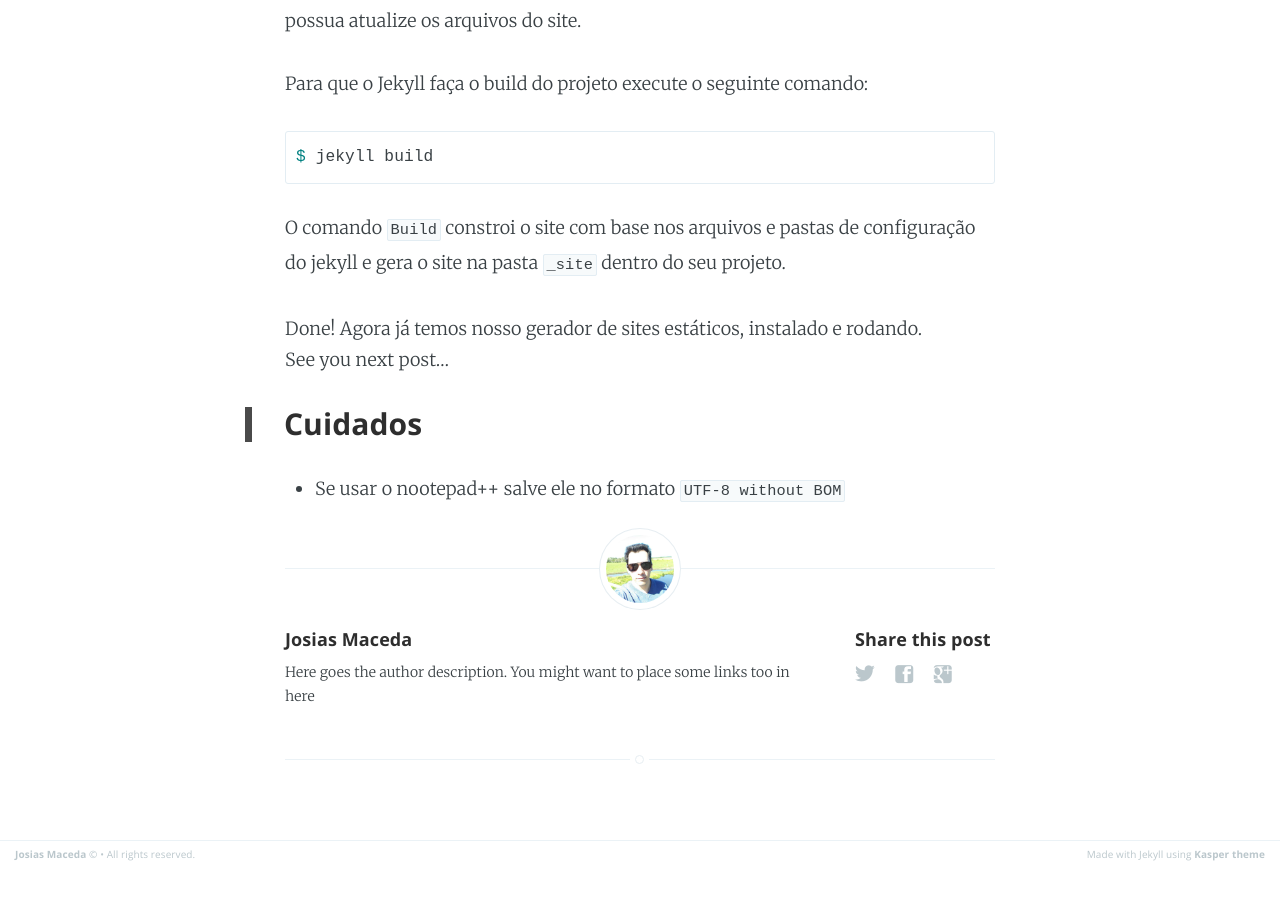
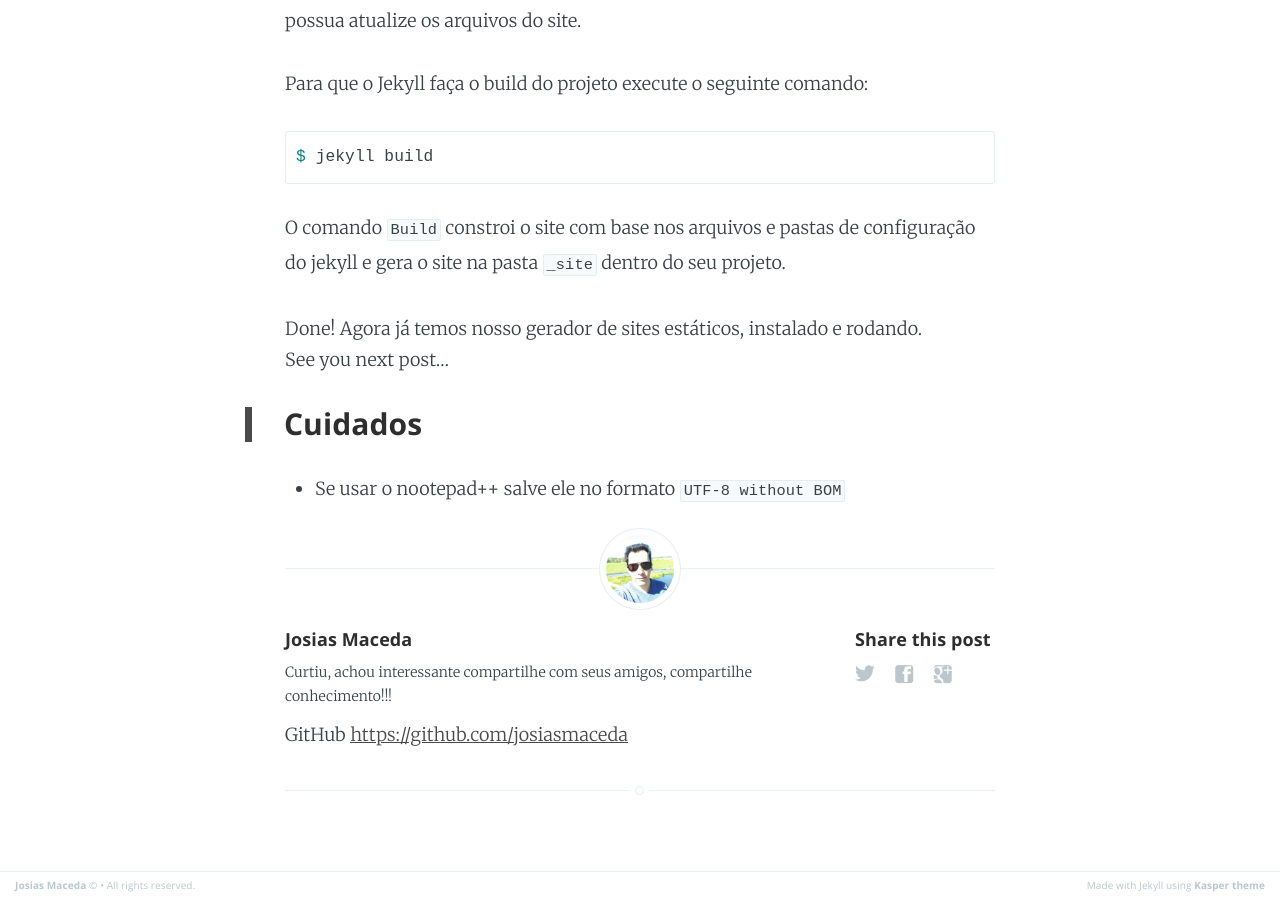
Before and after one commit to josiasmaceda/josiasmaceda.github.io, a Jekyll site: the page built from _posts/2016-06-11-instalando-o-jekyll.markdown, in a window 1280 px wide and 900 px high, scrolled down 1679 px. Built offline with Jekyll 4.4.1, drawn with Linux system fonts in a browser that asks for light colours; comment, search, counter and statistics services are not loaded; before the commit the page ends 2547 px from its top, so only the background shows below that.

Commit message:
Atualizado rodapé da página de post

```diff
--- a/_layouts/post.html
+++ b/_layouts/post.html
@@ -72,8 +72,9 @@ post_class: post-template
                     <h4> {{ site.author }} </h4>
                     <!-- Author Bio -->
                     <p>
-                        Here goes the author description. You might want to place some links too in here
+                        Curtiu, achou interessante compartilhe com seus amigos, compartilhe conhecimento!!!
                     </p>
+                    GitHub <a href="https://github.com/josiasmaceda">https://github.com/josiasmaceda</a>
                 </section>
             {% endif %}
 
```
